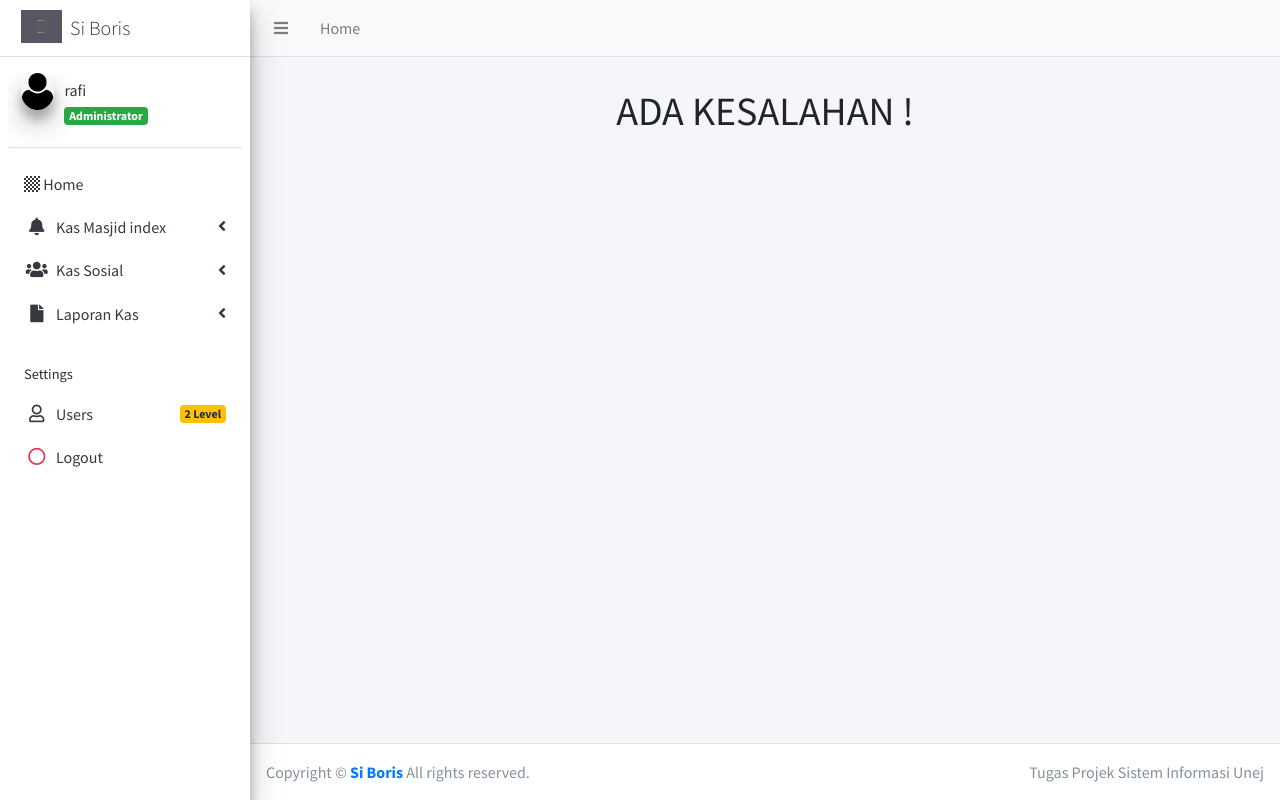
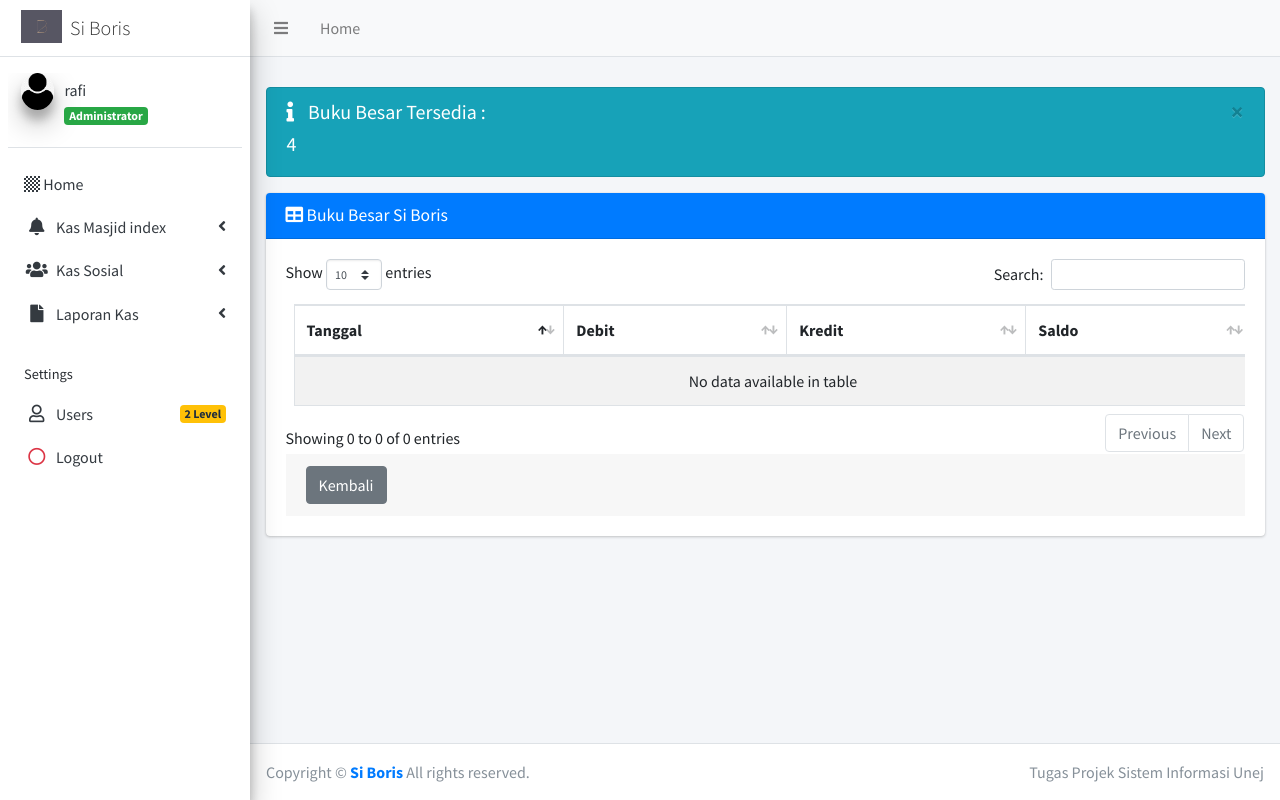
Before and after one commit to Synnefo15/final_projek_Boris, a PHP site: page /final_projek_Boris/index.php?page=BB_detail in a window 1280 px wide. Run offline with PHP 8.4, Linux system fonts and the light colour scheme; a user stored in the database is signed in; data comes from the database, SQL or seed files in the repository; data that the repository does not hold is empty.

Commit message:
proses buat buku besar

```diff
--- a/index.php
+++ b/index.php
@@ -248,7 +248,7 @@ include "inc/rupiah.php";
                             </li>
 
                             <li class="nav-item">
-                                <a href="?page=#" class="nav-link">
+                                <a href="?page=lihat_BB" class="nav-link">
                                     <i class="fas fa-chess-board" style="color: skyblue;width: 25px;"></i>
                                     <p>
 
@@ -528,7 +528,6 @@ include "inc/rupiah.php";
 
                                 // & ======PERSON======
 
-
                                 // * Pelanggan
                             case 'rekap_data_pelanggan':
                                 include "pegawai/person/pelanggan/rekap_pelanggan.php";
@@ -572,6 +571,7 @@ include "inc/rupiah.php";
                                 break;
 
                                 // & ========Jurnal========
+
                             case 'data_jurnal':
                                 include "pegawai/jurnal/data_jurnal.php";
                                 break;
@@ -591,6 +591,14 @@ include "inc/rupiah.php";
                                 break;
                             case 'update_data_jurnal':
                                 include "pegawai/jurnal/jurnal_detail/update_data_jurnal.php";
+                                break;
+
+                                // &=======Buku Besar=======
+                            case 'lihat_BB':
+                                include "pegawai/buku_besar/lihat_BB.php";
+                                break;
+                            case 'BB_detail':
+                                include "pegawai/buku_besar/BB_detail.php";
                                 break;
 
                                 // # default
--- /dev/null
+++ b/pegawai/buku_besar/BB_detail.php
@@ -0,0 +1,85 @@
+<?php
+
+    if(isset($_GET['bulan'])){
+        $sql_cek = "SELECT * FROM jurnal WHERE id_bulan='".$_GET['bulan']."'";
+        $query_cek = mysqli_query($koneksi, $sql_cek);
+        $data_cek = mysqli_fetch_array($query_cek,MYSQLI_BOTH);
+    }
+?>
+<?php
+    $sql = $koneksi->query("SELECT COUNT(DISTINCT akun.nama_akun) as jumlah FROM `jurnal` INNER JOIN akun ON jurnal.id_akun = akun.id_akun");
+    while ($data = $sql->fetch_assoc()) {
+        $jumlahAkun = $data['jumlah'];
+    }
+?>
+
+<div class="alert alert-info alert-dismissible">
+    <button type="button" class="close" data-dismiss="alert" aria-hidden="true">&times;</button>
+    <h5>
+        <i class="icon fas fa-info"></i> Buku Besar Tersedia :
+    </h5>
+    <h5>
+        <?php
+
+        echo $jumlahAkun;
+        ?>
+    </h5>
+
+
+</div>
+
+<div class=" row">
+    <div class=" col-lg-6 col-6"></div>
+
+</div>
+
+<div class=" card card-primary">
+    <div class=" card-header">
+        <h3 class=" card-title">
+            <i class="fa fa-table"></i> Buku Besar Si Boris
+
+        </h3>
+    </div>
+
+    <div class=" card-body">
+        <div class=" table-responsive">
+
+            <table id="example1" class="table table-bordered table-striped m-2">
+                <thead>
+                    <tr>
+                        <th>Tanggal</th>
+                        <th>Debit </th>
+                        <th>Kredit </th>
+                        <th>Saldo</th>
+                    </tr>
+                </thead>
+                <tbody>
+                    <?php
+
+                        $sql=$koneksi->query("SELECT id_jurnal,concat_ws('-',jurn.tanggal,bln.nama_bulan) as tanggal, jurn.debit, jurn.kredit FROM `jurnal` jurn INNER JOIN akun akun ON jurn.id_akun = akun.id_akun INNER JOIN bulan bln ON jurn.id_bulan = bln.id_bulan WHERE bln.nama_bulan='".$_GET['bulan']."'");
+                        while ($data = $sql->fetch_assoc()) {
+
+                    ?>
+                    <tr>
+
+                        <td><?= $data['tanggal']; ?></td>
+                        <td><?= rupiah($data['debit']) ; ?></td>
+                        <td><?= rupiah($data['kredit']); ?></td>
+                        <td>
+
+                        </td>
+                    </tr>
+                    <?php
+                    }
+                    ?>
+                </tbody>
+            </table>
+        </div>
+        <div class=" card-footer">
+            <a href=" ?page=#" title=" Kembali" class="btn btn-secondary">Kembali</a>
+        </div>
+
+    </div>
+
+
+</div>
```
Also changed, not shown: home/pegawai.php (+25 -7 lines), pegawai/buku_besar/lihat_BB.php (added, +44 -0 lines).
